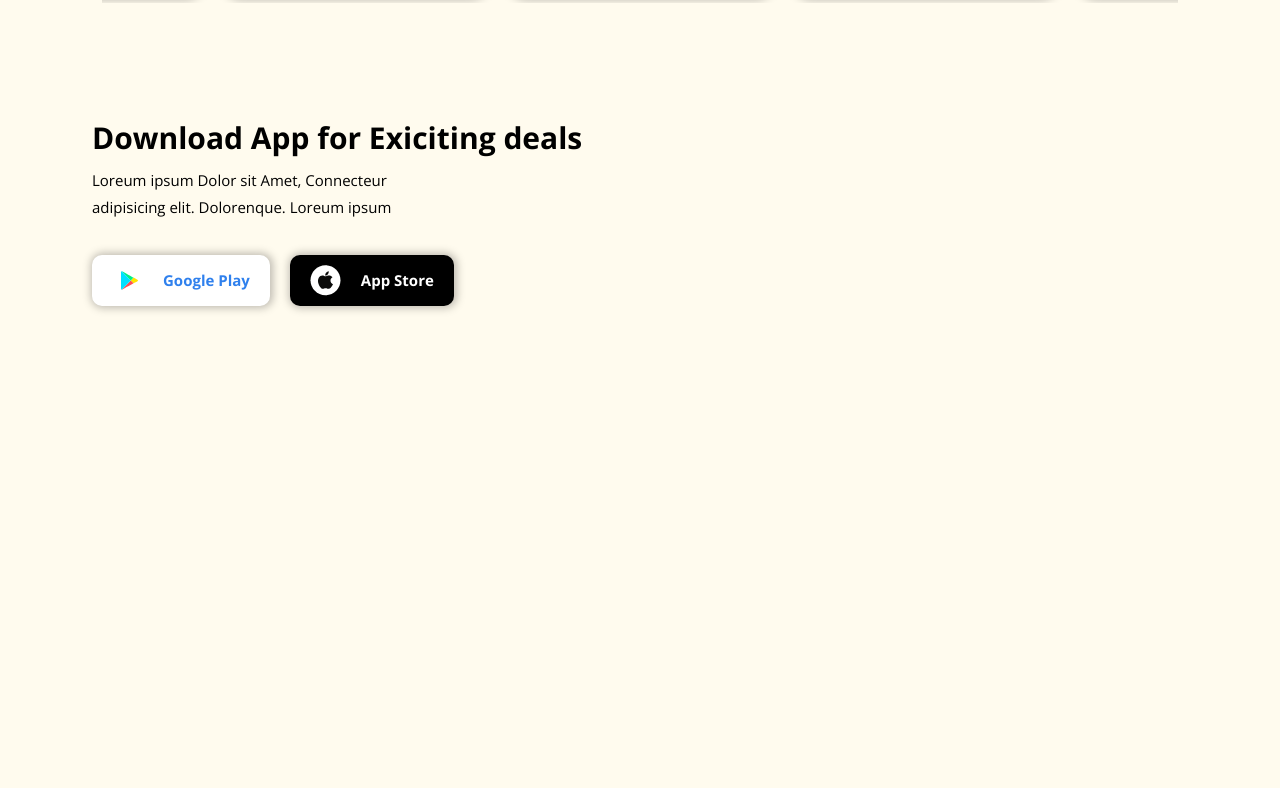
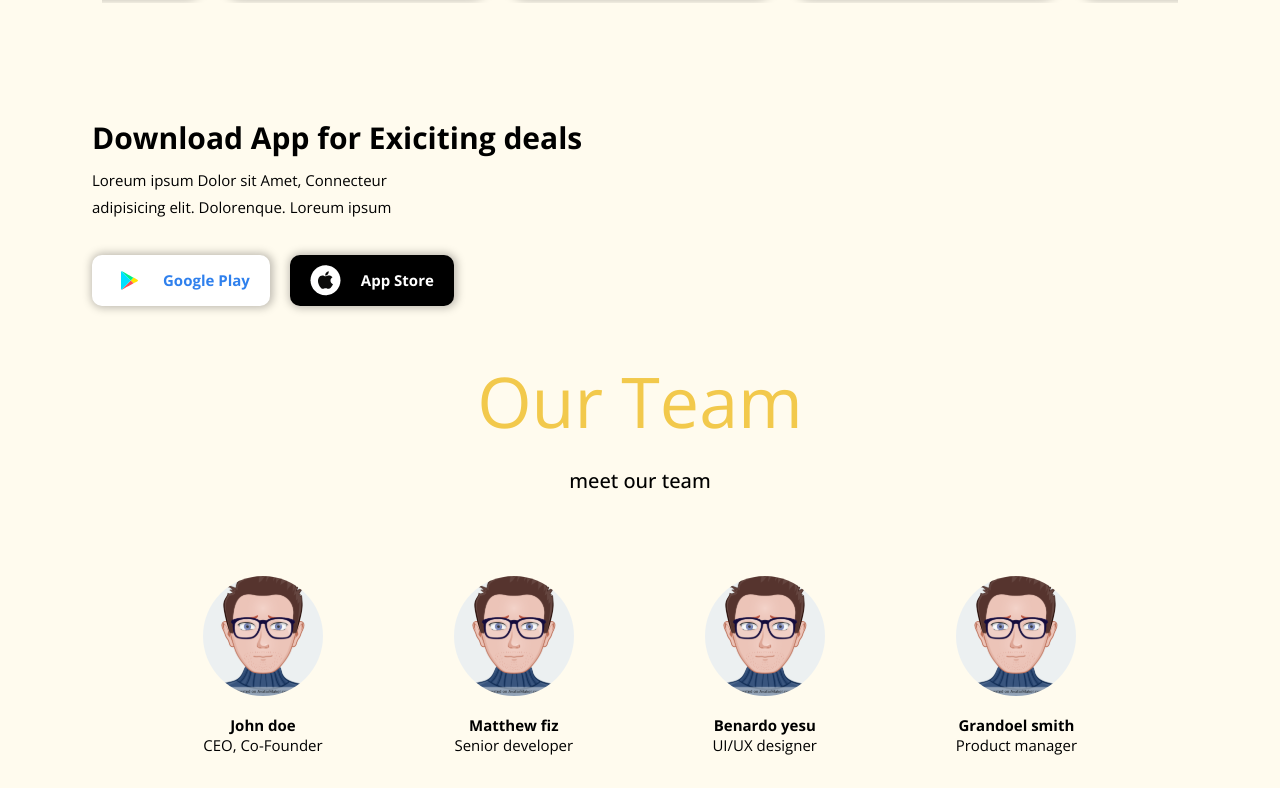
Before and after one commit to Balanced02/bookry-client, a React app: page / in a window 1280 px wide. Shown: the part 2918-3706 px from the top of the page. Before the commit the page ends 3314 px from the top, so only its background shows below. Built offline with nearby package versions, Linux system fonts and the light colour scheme; no server answers; what @draft-js-plugins/alignment, @draft-js-plugins/counter, @draft-js-plugins/inline-toolbar, @draft-js-plugins/text-alignment would draw is missing.

Commit message:
our team section (#9)
* our team section

* resolved comments on PR

* :bug: fix merge conflict

Co-authored-by: Adepoju Daniel <adebalanced02@gmail.com>

```diff
--- a/src/components/DownloadSection/styles.scss
+++ b/src/components/DownloadSection/styles.scss
@@ -1,5 +1,5 @@
 .download-section {
-  margin-bottom: 7rem;
+  margin-bottom: 3rem;
   .download-heading {
     padding: 2rem 2rem 0;
   }
--- /dev/null
+++ b/src/components/OurTeam/MemberCard/index.tsx
@@ -0,0 +1,18 @@
+import React, { JSXElementConstructor } from 'react';
+import './styles.scss';
+import { MemberT } from 'types';
+
+const MemberCard = ({ img, name, position }: MemberT) => {
+  const ImageComponent: JSXElementConstructor<any> = img;
+  return (
+    <div className="member-card">
+      <div className="img">
+        <ImageComponent />
+      </div>
+      <p>{name}</p>
+      <p>{position}</p>
+    </div>
+  );
+};
+
+export default MemberCard;
--- /dev/null
+++ b/src/components/OurTeam/MemberCard/styles.scss
@@ -0,0 +1,15 @@
+.member-card {
+  padding: 1rem;
+  .img {
+    padding: 1rem ;
+  }
+  p {
+    padding: 1rem 1rem 0.5rem 1rem;
+    font-weight: 800;
+    &:last-child {
+      padding-top: 0;
+      font-weight: 300;
+    }
+
+  }
+}
--- /dev/null
+++ b/src/components/OurTeam/index.tsx
@@ -0,0 +1,23 @@
+import React from 'react';
+import './styles.scss';
+import MemberCard from './MemberCard';
+import { useMembers } from 'hooks/useMembers';
+
+const OurTeam = () => {
+  const { data } = useMembers();
+  return (
+    <div className="our-team">
+      <div className="team-heading">
+        <h1>Our Team</h1>
+        <p>meet our team</p>
+      </div>
+      <div className="member-cards">
+        {data?.map((member) => (
+          <MemberCard key={member.id} {...member} />
+        ))}
+      </div>
+    </div>
+  );
+};
+
+export default OurTeam;
--- /dev/null
+++ b/src/components/OurTeam/styles.scss
@@ -0,0 +1,22 @@
+.our-team {
+    padding: 1rem;
+    text-align: center;
+    .team-heading {
+        h1{
+            font-size: 7rem;
+            font-weight: 400;
+            color: #F2C94C;
+            margin-bottom: 3.5rem;
+        }
+        p{
+            font-size: 2rem;
+            font-weight: 500;
+            margin-bottom: 5.5rem;
+        }
+    }
+    .member-cards{
+        padding: 1rem;
+        display: flex;
+        justify-content: space-evenly;
+    }
+}
--- /dev/null
+++ b/src/hooks/useMembers.ts
@@ -0,0 +1,16 @@
+import { mockMembers } from 'mocks';
+import { useEffect, useState } from 'react';
+import { MemberT } from 'types';
+
+export const useMembers = () => {
+  const [data, setData] = useState<Array<MemberT>>();
+  const getMembers = () => {
+    setData(mockMembers);
+  };
+
+  useEffect(() => {
+    getMembers();
+  }, []);
+
+  return { data, getMembers };
+};
--- a/src/mocks/index.ts
+++ b/src/mocks/index.ts
@@ -1 +1,2 @@
 export * from './books';
+export * from './members';
--- /dev/null
+++ b/src/mocks/members.ts
@@ -0,0 +1,29 @@
+import { MemberT } from 'types';
+import { ReactComponent as Avartar } from 'assets/svg/Avartar.svg';
+
+export const mockMembers: Array<MemberT> = [
+  {
+    id: 1,
+    name: 'John doe',
+    position: 'CEO, Co-Founder',
+    img: Avartar,
+  },
+  {
+    id: 2,
+    name: 'Matthew fiz',
+    position: 'Senior developer',
+    img: Avartar,
+  },
+  {
+    id: 3,
+    name: 'Benardo yesu',
+    position: 'UI/UX designer',
+    img: Avartar,
+  },
+  {
+    id: 4,
+    name: 'Grandoel smith',
+    position: 'Product manager',
+    img: Avartar,
+  },
+];
--- a/src/pages/Landing.tsx
+++ b/src/pages/Landing.tsx
@@ -6,6 +6,7 @@
 import { useTrendingBooks } from 'hooks/useTrendingBooks';
 import DownloadSection from 'components/DownloadSection';
 import { ReactComponent as TrendingBooksIcon } from 'assets/svg/TrendingBooksIcon.svg';
+import OurTeam from 'components/OurTeam';
 
 const Landing = () => {
   const trendingBooks = useTrendingBooks();
@@ -53,6 +54,7 @@
         />
       </div>
       <DownloadSection />
+      <OurTeam />
     </div>
   );
 };
--- a/src/types/index.ts
+++ b/src/types/index.ts
@@ -1,5 +1,6 @@
 export * from './books';
 export * from './user';
+export * from './member';
 export * from './alert';
 export * from './button';
 export * from './input';
```
Also changed, not shown: src/types/member.ts (added, +8 -0 lines), src/assets/svg/Avartar.svg (added).
